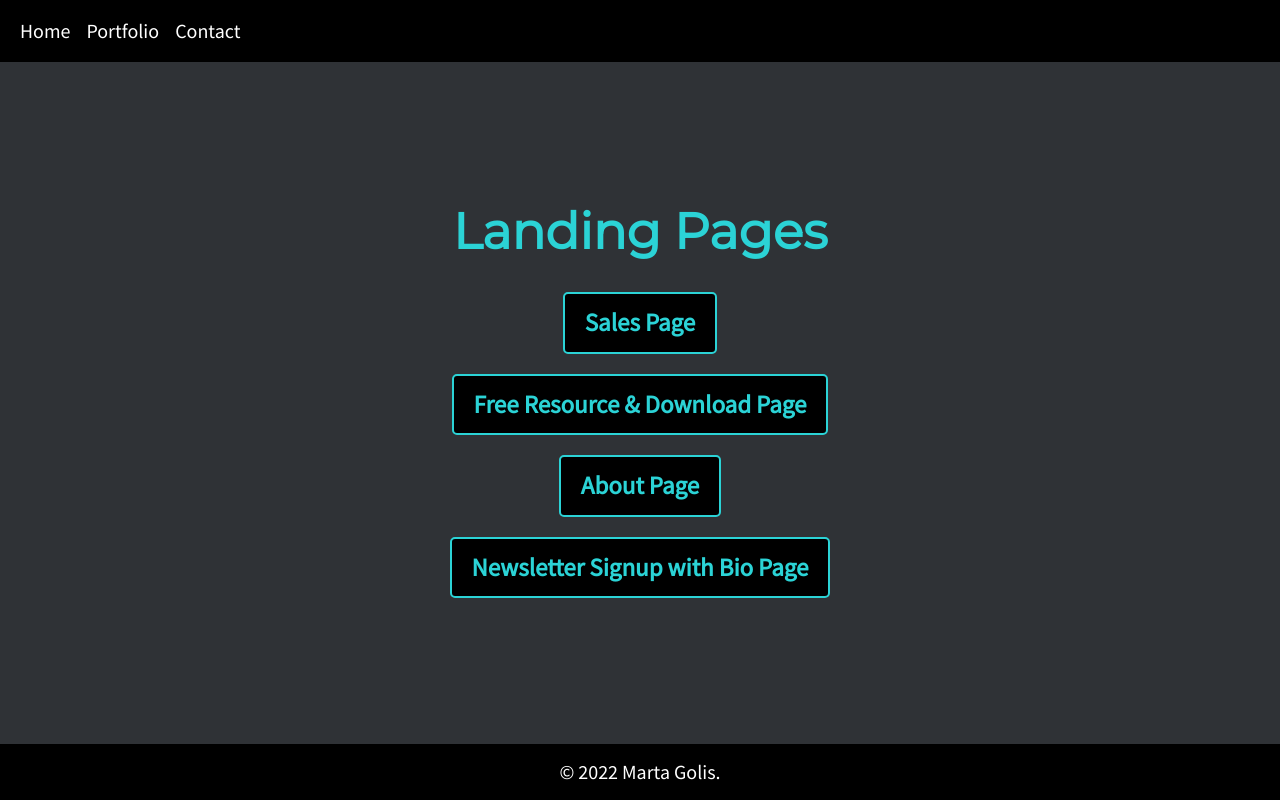
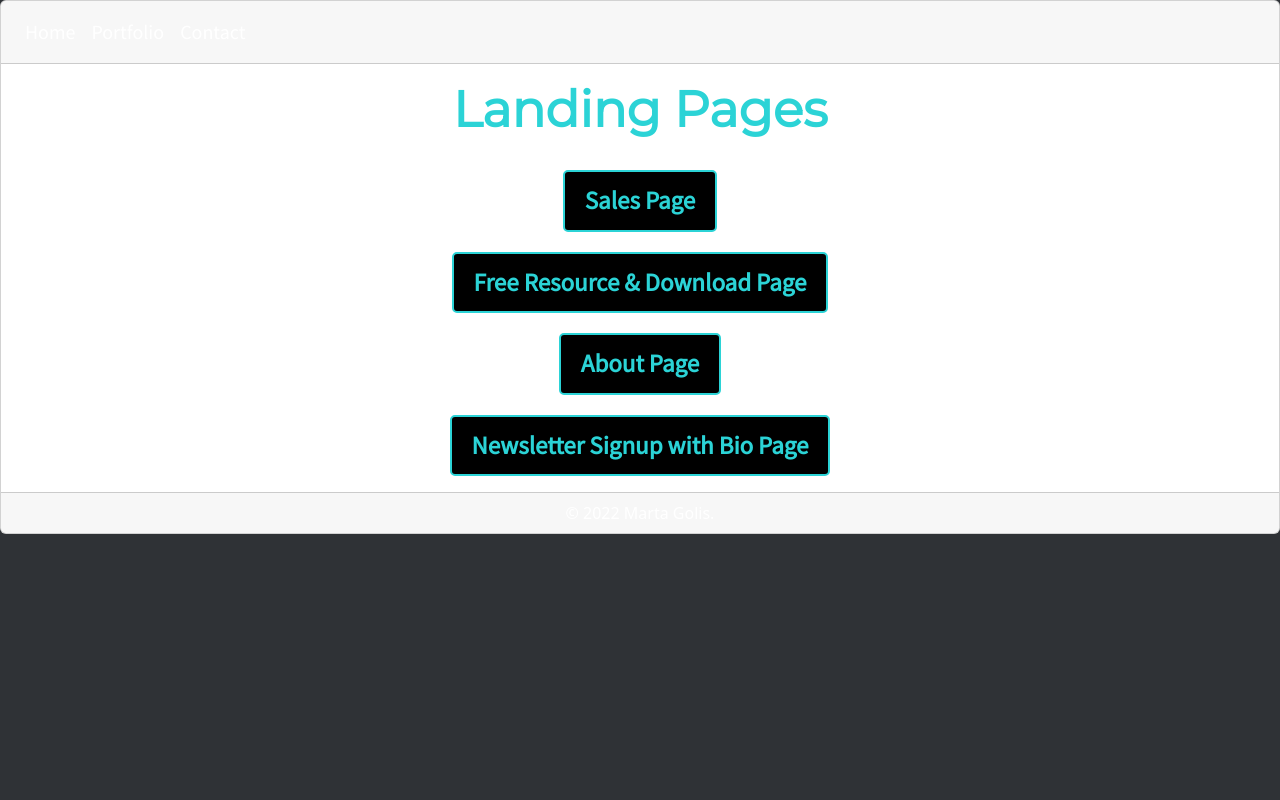
Before and after one commit to Marta3333/Landing-Pages, a plain HTML site: page index.html in a window 1280 px wide. Drawn offline with nearby package versions, Linux system fonts and the light colour scheme.

Commit message:
Update index.html

```diff
--- a/index.html
+++ b/index.html
@@ -13,16 +13,12 @@
   <script src="https://kit.fontawesome.com/aece09cf3d.js" crossorigin="anonymous"></script>
 </head>
 <body class="myBody">
-  <div class="container-fluid">
-    <div class="row myRow">
-     <div class="content text-center">
-       <nav class="navbar newColor navbar-expand-md fixed-top">
-       <div class="container-fluid">
+  <div class="card text-center">
+  <header class="card-header navbar navbar-expand-md">
   <button class="navbar-toggler btn btn-light" type="button" data-bs-toggle="collapse" data-bs-target="#navbarTogglerDemo02" aria-controls="navbarTogglerDemo02" aria-expanded="false" aria-label="Toggle navigation">
     <span class="navbar-toggler-icon"></span>
   </button>
-         <div class="collapse navbar-collapse" id="navbarTogglerDemo02">
-           <ul class="navbar-nav">
+  <ul class="nav navbar-nav collapse navbar-collapse" id="navbarTogglerDemo02">
       <li class="nav-item">
         <a class="nav-link active text-white" aria-current="page" href="https://marta3333.github.io/Marta-Golis-Resume/" target="_blank">Home</a>
       </li>
@@ -33,26 +29,18 @@
         <a class="nav-link text-white" href="https://marta3333.github.io/Contact-Page/" target="_blank">Contact</a>
       </li>
     </ul>
-         </div>
-       </div>
-     </nav>
-
-     <div class="mx-auto card-body d-flex flex-column justify-content-center">
+  </header>
+  <div class="card-body mx-auto d-flex flex-column justify-content-center">
     <h1 class="card-title">Landing Pages</h1>
     <a href="https://marta3333.github.io/Landing-Page-Sales/" target="_blank"><button class="portfolioButton">Sales Page</button></a>
     <a href="https://marta3333.github.io/Landing-Page-Download/" target="_blank"><button class="portfolioButton">Free Resource & Download Page</button></a>
     <a href="https://marta3333.github.io/Landing-Page-About/" target="_blank"><button class="portfolioButton">About Page</button></a>
     <a href="https://marta3333.github.io/Landing-Page-Bio/" target="_blank"><button class="portfolioButton m-b">Newsletter Signup with Bio Page</button></a>
   </div>
-
-      <footer class="card-footer newColor d-flex flex-column justify-content-center fixed-bottom">
-            <p class="copyrightOther">© 2022 Marta Golis.</p>
+  <footer class="card-footer text-white">
+    © 2022 Marta Golis.
   </footer>
-
 </div>
-    </div>
-  </div>
-
   <script src="https://cdn.jsdelivr.net/npm/bootstrap@5.2.3/dist/js/bootstrap.bundle.min.js" integrity="sha384-kenU1KFdBIe4zVF0s0G1M5b4hcpxyD9F7jL+jjXkk+Q2h455rYXK/7HAuoJl+0I4" crossorigin="anonymous"></script>
 </body>
 </html>
```
Lines whose indentation alone changed are shown as unchanged.
